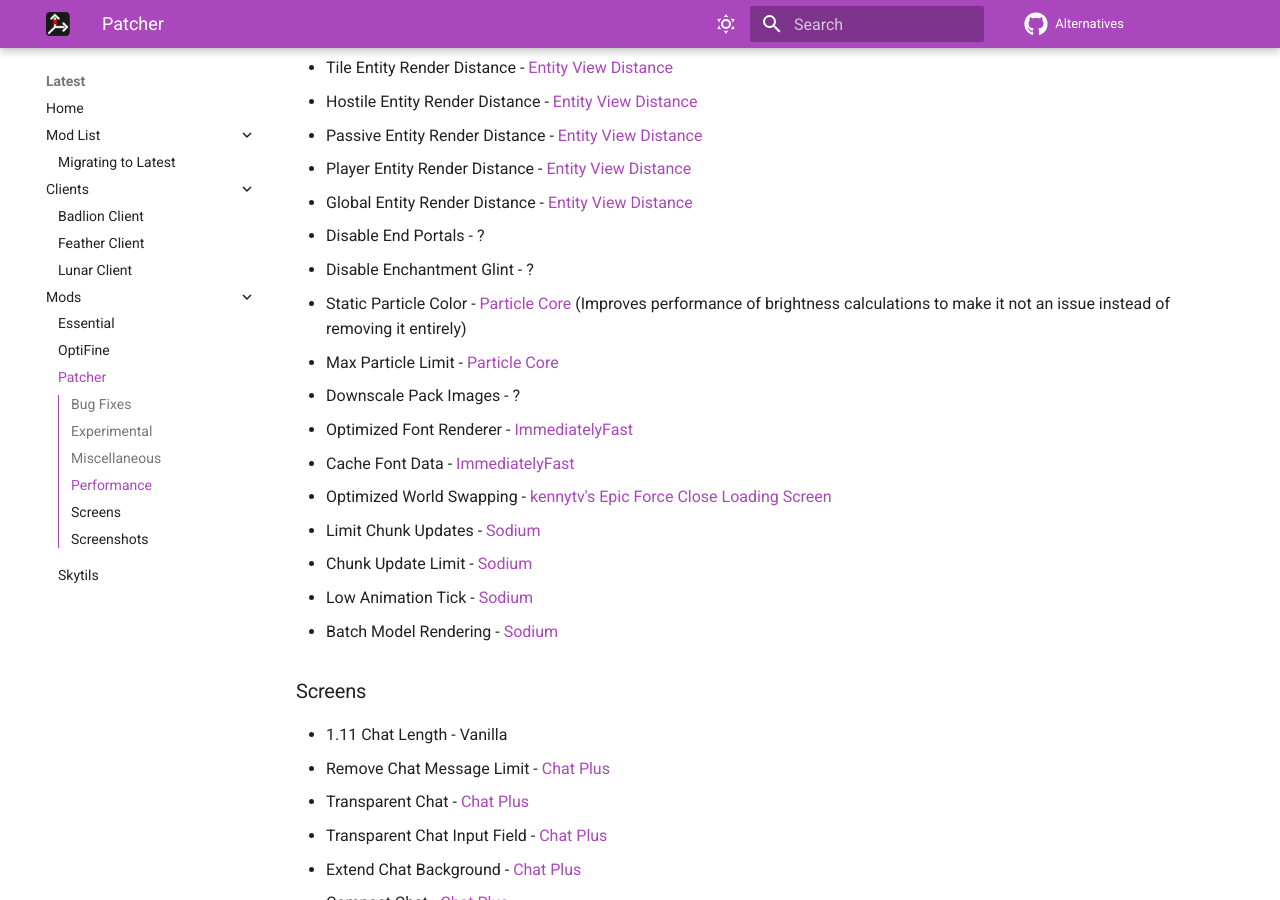
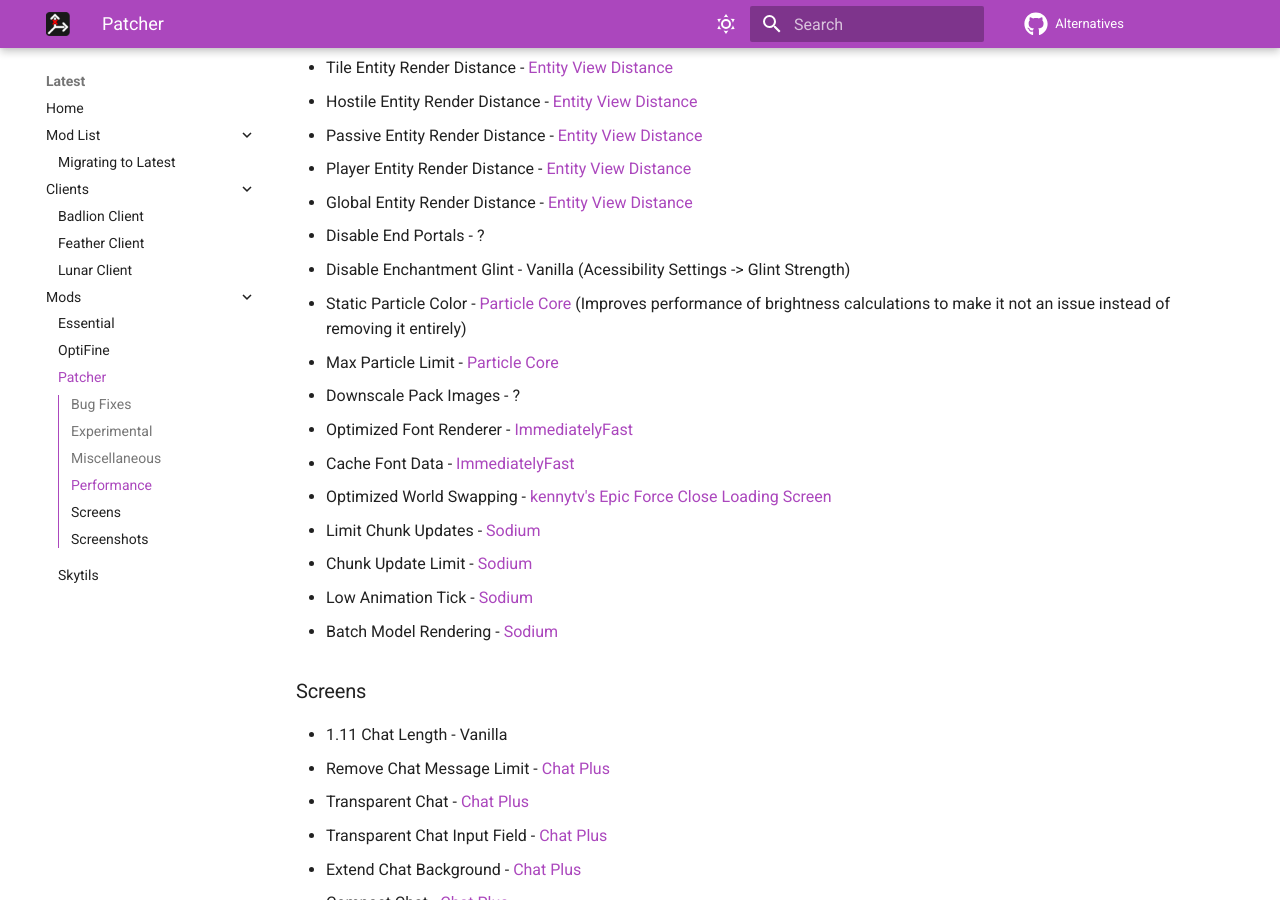
Before and after one commit to MicrocontrollersDev/Alternatives, an MkDocs documentation site: the page built from docs/latest/patcher.md, in a window 1280 px wide and 900 px high, scrolled down 4517 px. Built offline with MkDocs 1.6.1 and Material for MkDocs 9.7.7, drawn with Linux system fonts in a browser that asks for light colours; comment, search, counter and statistics services are not loaded; some of the changed text lies outside the part shown.

Commit message:
polypatcher vanilla features

```diff
--- a/docs/latest/patcher.md
+++ b/docs/latest/patcher.md
@@ -94,7 +94,7 @@
 * Disable Lightning Bolts - [Render Tweaks](https://modrinth.com/mod/rendertweaks)
 * Alternate Text Shadow - [Sciophobia](https://modrinth.com/mod/sciophobia)
 * Add Text Shadow to Nametags - [Nametag Tweaks](https://modrinth.com/mod/nametagtweaks)
-* Add Text Shadow to Actionbar - [Debugify](https://modrinth.com/mod/debugify)
+* Add Text Shadow to Actionbar - Vanilla
 * Add Background to Actionbar - ?
 * Disable Text Shadow - [Sciophobia](https://modrinth.com/mod/sciophobia)
 * Left Hand in First Person - Vanilla
@@ -140,7 +140,7 @@
 * Player Entity Render Distance - [Entity View Distance](https://modrinth.com/mod/entity-view-distance)
 * Global Entity Render Distance - [Entity View Distance](https://modrinth.com/mod/entity-view-distance)
 * Disable End Portals - ?
-* Disable Enchantment Glint - ?
+* Disable Enchantment Glint - Vanilla (Acessibility Settings -> Glint Strength)
 * Static Particle Color - [Particle Core](https://modrinth.com/mod/particle-core) (Improves performance of brightness calculations to make it not an issue instead of removing it entirely)
 * Max Particle Limit - [Particle Core](https://modrinth.com/mod/particle-core)
 * Downscale Pack Images - ?
```
Also changed, not shown: other parts of docs/latest/patcher.md (+4 -0 lines), docs/contributors.md (+1 -0 lines).
